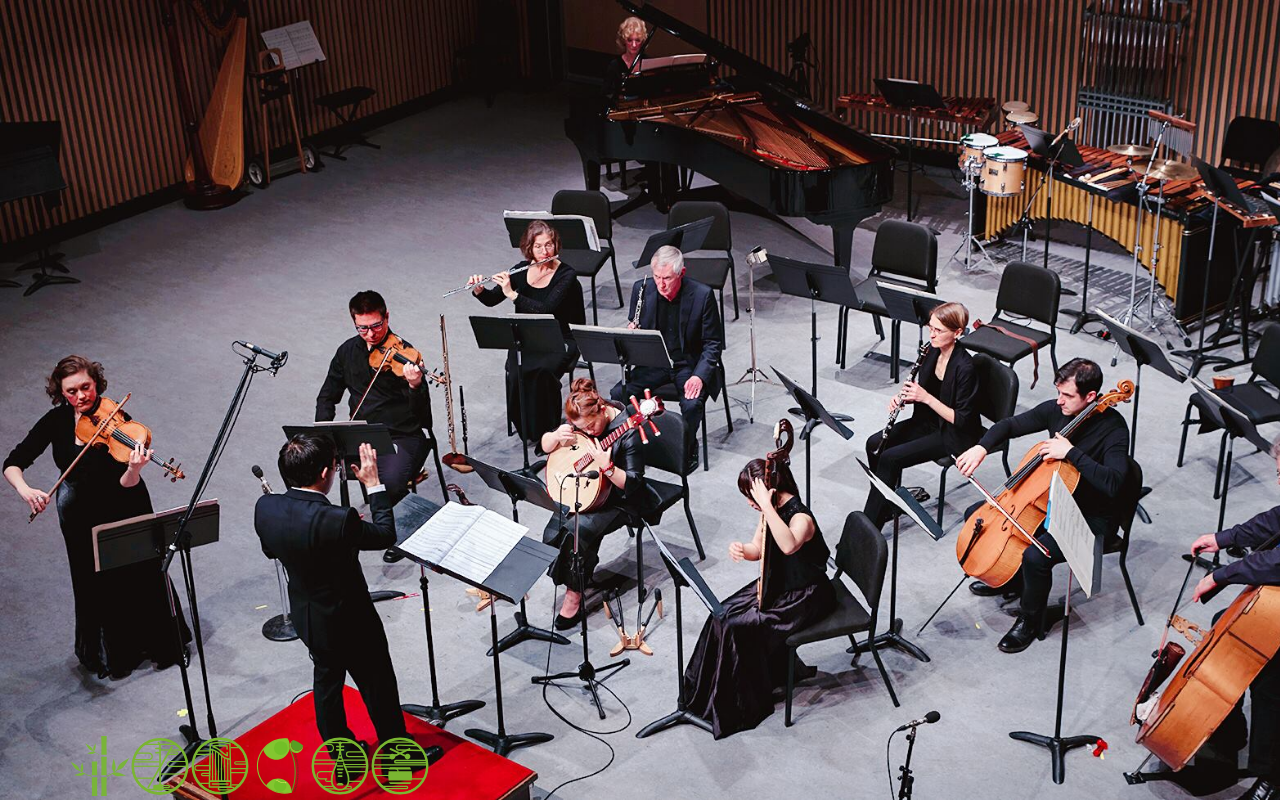
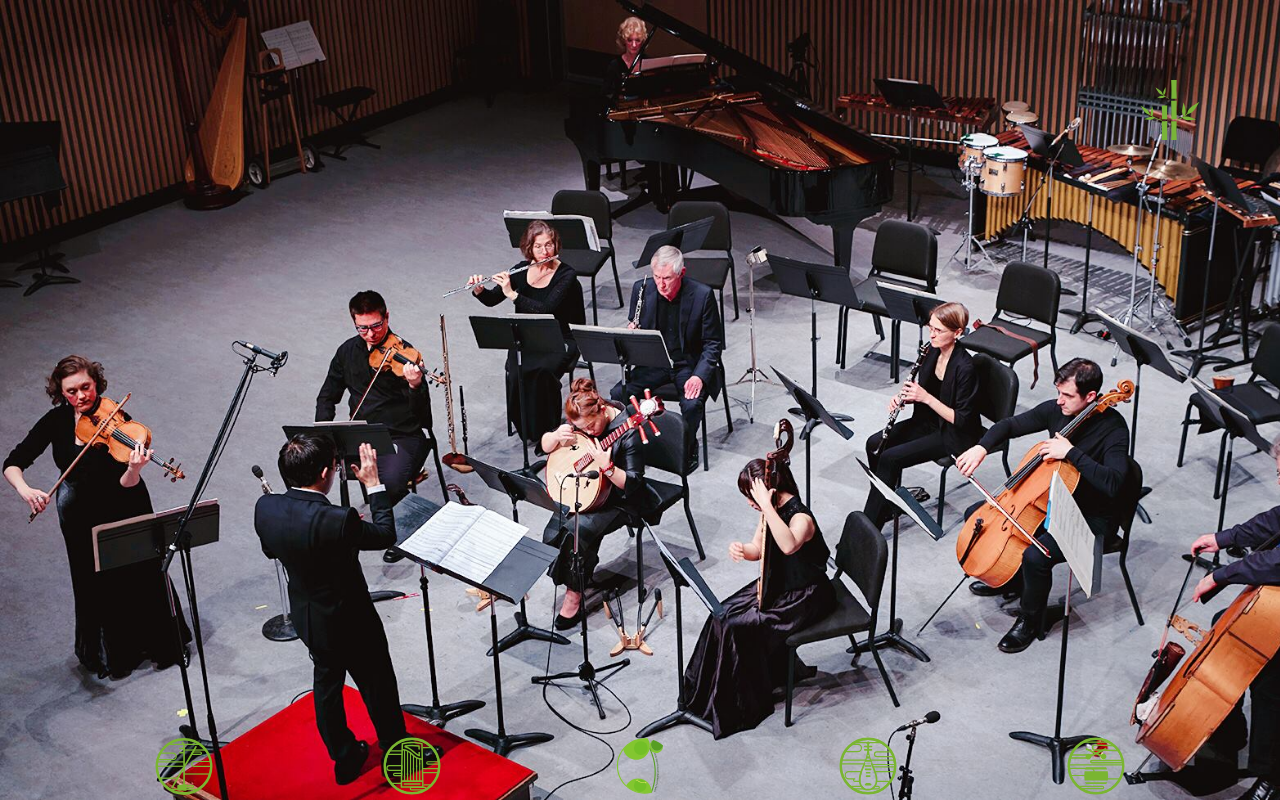
Before and after one commit to XC0909/XC0909.github.io, a plain HTML site: page index.html in a window 1280 px wide. Drawn offline with Linux system fonts and the light colour scheme.

Commit message:
index update

```diff
--- a/index.html
+++ b/index.html
@@ -14,6 +14,7 @@
         .container {
             max-width: 1140px;
             margin: 0 auto;
+            position: relative;
         }
 
         .navbar {
@@ -22,8 +23,15 @@
         }
 
         .atbottom {
+            width: 100%;
+            position: absolute;
+            bottom: 0;
+        }
+
+        #setting {
             position: fixed;
-            bottom: 0;
+            top: 10vh;
+            right: 10vh;
         }
 
         #page01 {
@@ -39,11 +47,12 @@
 
     <div id="page01">
     </div>
-
+    <div class="container">
+        <div id="setting"><img style="height:60px;" src="00-element/SVG/bamboo.svg" alt="setting"></div>
+    </div>
     <div class="container">
         <div class="atbottom">
             <div class="navbar">
-                <div id="setting"><img style="height:60px;" src="00-element/SVG/bamboo.svg" alt="setting"></div>
                 <div id="nav-erhu"><img style="height:60px;" src="00-element/SVG/nav01.svg" alt="erhu"></div>
                 <div id="nav-guzheng"><img style="height:60px;" src="00-element/SVG/nav02.svg" alt="guzheng"></div>
                 <div id="logo"><img style="height:60px;" src="00-element/SVG/logo.svg" alt="logo"></div>
```
